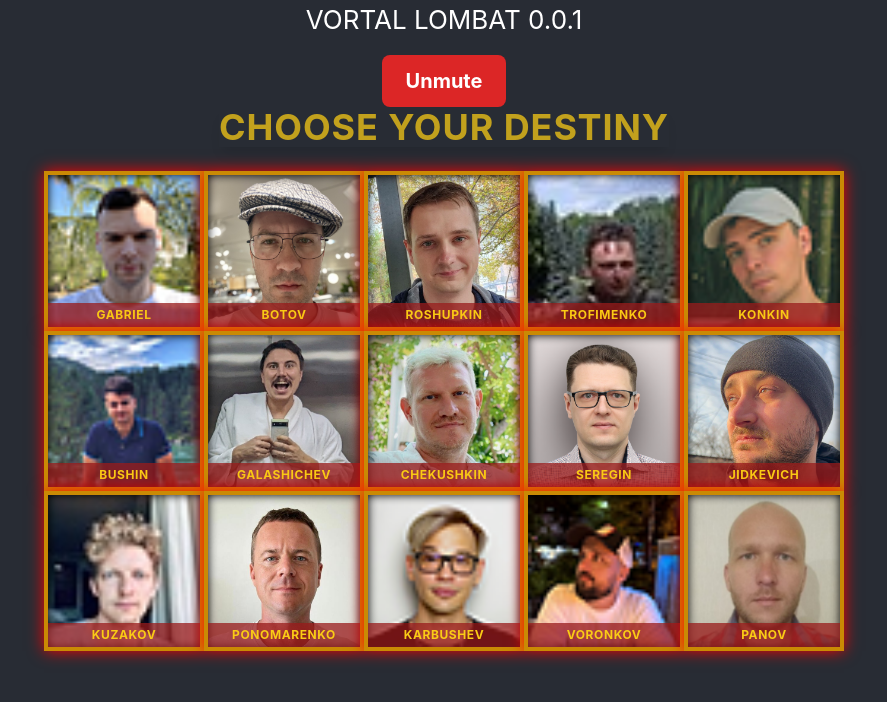
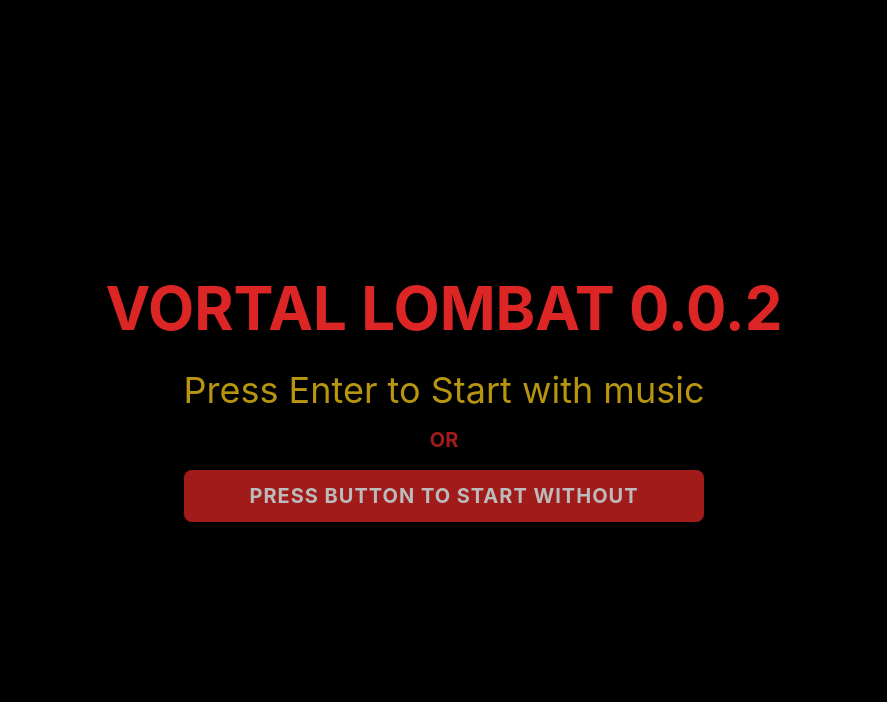
Before and after one commit to iseekyouu/vortal-lombat, a React (Create React App) app in the folder client/: page / in a window 1280 px wide. Shown: the top 702 px of the page, without its empty margins (196-1083 px from the left). Built offline with nearby package versions, Linux system fonts and the light colour scheme.

Commit message:
start screen

```diff
--- a/client/src/App.tsx
+++ b/client/src/App.tsx
@@ -7,32 +7,16 @@ import Fighters from './Fighters';
 import VersusScreen from './VersusScreen';
 import WinnerScreen from './WinnerScreen';
 import MainTheme from './audio/main_theme.m4a';
+import AudioPlayer from './AudioPlayer';
+import StartScreen from './StartScreen';
 
-const MainLayout: React.FC<{ children: React.ReactNode }> = ({ children }) => {
-  const audioRef = React.useRef<HTMLAudioElement>(null);
-  const [isPlaying, setIsPlaying] = React.useState(false);
-
-  const handlePlay = () => {
-    if (audioRef.current) {
-      audioRef.current.play();
-      setIsPlaying(!isPlaying);
-    }
-  };
-
+const MainLayout: React.FC<{ children: React.ReactNode, muted?: boolean }> = ({ children, muted }) => {
   return (
     <div className="App">
       <header className="App-header">
-        <p>VORTAL LOMBAT 0.0.1</p>
-        <audio ref={audioRef} src={MainTheme} autoPlay loop />
-
-      {/* Mute/Unmute Button */}
-      <button
-        onClick={handlePlay}
-        className="mt-4 px-6 py-3 bg-red-600 text-white font-bold text-xl rounded-lg hover:bg-red-800"
-      >
-        {isPlaying ? 'Mute' : 'Unmute'}
-      </button>
-
+        <p>
+          <AudioPlayer audioSrc={MainTheme} playOnStart={!muted} />
+        </p>
         <div className="h-screen w-full">
         {children}
         </div>
@@ -42,6 +26,7 @@ const MainLayout: React.FC<{ children: React.ReactNode }> = ({ children }) => {
 };
 
 const SCREENS = {
+  START: 4,
   PLAYERS: 0,
   FIGHT: 1,
   VERSUS: 2,
@@ -51,11 +36,10 @@ const SCREENS = {
 function App() {
   const [selectedFighter, setSelectedFighter] = React.useState<Fighter | null>(Fighters[0]);
   const [hideFighters, setHideFighters] = React.useState(false);
-  const [currentScreen, setCurrentScreen] = React.useState(SCREENS.PLAYERS);
+  const [currentScreen, setCurrentScreen] = React.useState(SCREENS.START);
   const [player2, setPlayer2] = React.useState<Fighter>(Fighters[1]);
   const [winner, setWinner] = React.useState<Fighter>(Fighters[0]);
-
-
+  const [muted, setMuted] = React.useState(false);
 
   function chooseFighter(fighter: Fighter) {
     setSelectedFighter(fighter);
@@ -72,6 +56,7 @@ function App() {
     chooseFighter={chooseFighter}
     hideFighters={hideFighters}
     chooseFighter2={setPlayer2}
+    muted={muted}
   />
 
   const renderComponent = () => {
@@ -80,6 +65,13 @@ function App() {
     }
 
     switch (currentScreen) {
+      case SCREENS.START:
+        return <StartScreen onStart={(muted: boolean = false) => {
+          setCurrentScreen(SCREENS.PLAYERS)
+          if (muted) {
+            setMuted(true);
+          }
+        }}/>
       case SCREENS.PLAYERS:
         return renderPlayers();
       case SCREENS.VERSUS:
@@ -94,12 +86,17 @@ function App() {
         );
         case SCREENS.WIN:
           return <WinnerScreen winner={winner} />;
+
       default:
         return renderPlayers();
     }
   };
 
-  return <MainLayout> {renderComponent()}</MainLayout>
+  if (SCREENS.START === currentScreen) {
+    return renderComponent()
+  }
+
+  return <MainLayout muted={muted}> {renderComponent()}</MainLayout>
 }
 
 
--- /dev/null
+++ b/client/src/AudioPlayer.tsx
@@ -0,0 +1,73 @@
+import React, { useRef, useState } from 'react';
+
+interface AudioPlayerProps {
+  audioSrc: string; // Path to the audio file
+  playOnStart?: boolean;
+}
+
+const AudioPlayer: React.FC<AudioPlayerProps> = ({ audioSrc, playOnStart }) => {
+  const audioRef = useRef<HTMLAudioElement>(null);
+  const [isPlaying, setIsPlaying] = useState(false); // Manage play/pause state
+  const [volume, setVolume] = useState(1); // Volume state, default 1 (100%)
+
+  // Handle play/pause toggle
+  const handlePlay = () => {
+    if (audioRef.current) {
+      if (isPlaying) {
+        audioRef.current.pause(); // Pause the audio if it is currently playing
+      } else {
+        audioRef.current.play(); // Play the audio if it is currently paused
+      }
+      setIsPlaying(!isPlaying); // Toggle the play/pause state
+    }
+  };
+
+  // Handle volume change
+  const handleVolumeChange = (e: React.ChangeEvent<HTMLInputElement>) => {
+    const newVolume = parseFloat(e.target.value);
+    setVolume(newVolume);
+    if (audioRef.current) {
+      audioRef.current.volume = newVolume; // Set audio element volume
+    }
+  };
+
+  React.useEffect(() => {
+    if (playOnStart) {
+      handlePlay();
+    }
+  }, [])
+
+  return (
+    <div className="flex items-center space-x-4 mt-8"> {/* Flexbox container with space between items */}
+      {/* Toggle Play/Pause button */}
+      <button
+        onClick={handlePlay}
+        className="px-6 py-3 bg-red-600 text-white font-bold text-xl rounded-lg hover:bg-red-800"
+      >
+        {isPlaying ? 'Pause' : 'Play'}
+      </button>
+
+      {/* Volume control slider */}
+      <div className="flex items-center">
+        <label htmlFor="volume" className="text-xl text-yellow-400 mr-2">
+          Volume
+        </label>
+        <input
+          id="volume"
+          type="range"
+          min="0"
+          max="1"
+          step="0.01"
+          value={volume}
+          onChange={handleVolumeChange}
+          className="w-64"
+        />
+      </div>
+
+      {/* Audio element for background sound */}
+      <audio ref={audioRef} src={audioSrc} loop />
+    </div>
+  );
+};
+
+export default AudioPlayer;
--- /dev/null
+++ b/client/src/PlayerGridItem.tsx
@@ -0,0 +1,39 @@
+import Fighter from './Fighter';
+import PlayerSelectionSound from './audio/player_selection.mp3';
+import React from 'react';
+import useAudio from './useAudio';
+
+interface GridItemProps {
+  fighter: Fighter;
+  onSelect: (fighter: Fighter) => void;
+  isSelected: boolean;
+  choosingPlayer2: boolean; // New prop for player2 animation
+  muted?: boolean;
+}
+
+const GridItem: React.FC<GridItemProps> = ({
+  fighter, onSelect, isSelected, choosingPlayer2, muted,
+ }) => {
+  const { play, audioRef } = useAudio(PlayerSelectionSound, muted);
+
+  return (
+    <div
+      className={`relative h-40 w-40 bg-cover bg-center border-4
+        ${isSelected ? 'border-red-600 scale-110' : 'border-yellow-600 hover:scale-110'}
+        ${choosingPlayer2 ? 'animate-pulse' : ''}
+        shadow-xl transition-transform duration-300 hover:border-red-600`}
+      style={{ backgroundImage: `url(${fighter.avatar})`, boxShadow: "inset 0 0 10px black, 0 0 15px red" }}
+      onClick={() => onSelect(fighter)} // Handle item click
+      onMouseEnter={play} // Play sound on hover
+    >
+      <div className="absolute bottom-0 left-0 right-0 bg-red-800 bg-opacity-75 text-center text-yellow-400 font-bold text-xs uppercase tracking-wider py-1">
+        <span>{fighter.name}</span>
+      </div>
+
+      {/* Audio element for hover sound */}
+      <audio ref={audioRef} src={PlayerSelectionSound} />
+    </div>
+  );
+};
+
+export default GridItem;
--- a/client/src/PlayersScreen.tsx
+++ b/client/src/PlayersScreen.tsx
@@ -1,36 +1,15 @@
 import React, { useState, useEffect } from 'react';
 import fighters, { Fighter } from './Fighters'; // Keeping the original import
-
-interface GridItemProps {
-  fighter: Fighter;
-  onSelect: (fighter: Fighter) => void;
-  isSelected: boolean;
-  choosingPlayer2: boolean; // New prop for player2 animation
-}
+import PlayerGridItem from './PlayerGridItem';
 
 interface GridProps {
   chooseFighter: (fighter: Fighter) => void;
   hideFighters: boolean;
   chooseFighter2: (fighter: Fighter) => void;
+  muted?: boolean;
 }
 
-// GridItem Component
-const GridItem: React.FC<GridItemProps> = ({ fighter, onSelect, isSelected, choosingPlayer2 }) => (
-  <div
-    className={`relative h-40 w-40 bg-cover bg-center border-4
-      ${isSelected ? 'border-red-600 scale-110' : 'border-yellow-600 hover:scale-110'}
-      ${choosingPlayer2 ? 'animate-pulse' : ''}
-      shadow-xl transition-transform duration-300 hover:border-red-600`}
-    style={{ backgroundImage: `url(${fighter.avatar})`, boxShadow: "inset 0 0 10px black, 0 0 15px red" }}
-    onClick={() => onSelect(fighter)} // Handle item click
-  >
-    <div className="absolute bottom-0 left-0 right-0 bg-red-800 bg-opacity-75 text-center text-yellow-400 font-bold text-xs uppercase tracking-wider py-1">
-      <span>{fighter.name}</span>
-    </div>
-  </div>
-);
-
-const GridLayout: React.FC<GridProps> = ({ chooseFighter, hideFighters, chooseFighter2 }) => {
+const GridLayout: React.FC<GridProps> = ({ chooseFighter, hideFighters, chooseFighter2, muted }) => {
   const [selectedFighter, setSelectedFighter] = useState<Fighter | null>(null);
   const [choosingPlayer2, setChoosingPlayer2] = useState(false);
   const [shuffledFighters, setShuffledFighters] = useState<Fighter[]>([]);
@@ -89,12 +68,13 @@ const GridLayout: React.FC<GridProps> = ({ chooseFighter, hideFighters, chooseFi
 
       <div className="grid grid-cols-5 gap-0 p-0">
         {shuffledFighters.map((fighter) => (
-          <GridItem
+          <PlayerGridItem
             key={fighter.name}
             fighter={fighter}
             onSelect={handleSelectFighter}
             isSelected={selectedFighter?.name === fighter.name}
             choosingPlayer2={choosingPlayer2} // Pass the state to indicate player2 is being chosen
+            muted={muted}
           />
         ))}
       </div>
--- /dev/null
+++ b/client/src/StartScreen.tsx
@@ -0,0 +1,49 @@
+import React, { useEffect, useState } from 'react';
+
+const StartScreen: React.FC<{ onStart: (muted?: boolean) => void }> = ({ onStart }) => {
+  const [showMessage, setShowMessage] = useState(true);
+
+  // Listen for the "Enter" key press
+  useEffect(() => {
+    const handleKeyPress = (event: KeyboardEvent) => {
+      if (event.key === 'Enter') {
+        onStart(); // Call the onStart function when Enter is pressed
+      }
+    };
+
+    // Add event listener for keypress
+    document.addEventListener('keydown', handleKeyPress);
+
+    // Cleanup event listener on unmount
+    return () => {
+      document.removeEventListener('keydown', handleKeyPress);
+    };
+  }, [onStart]);
+
+  return (
+    <div className="flex flex-col items-center justify-center h-screen bg-black text-white">
+      <h1 className="text-6xl font-bold text-red-600 uppercase mb-8">
+        Vortal Lombat 0.0.2
+      </h1>
+
+      {/* Animated "Press Enter to Start" message */}
+      {showMessage && (
+        <div className="text-yellow-400 text-4xl animate-pulse flex content-center flex-col">
+          Press Enter to Start with music
+          <div className="text-xl font-bold text-red-600 uppercase text-center p-4">or</div>
+
+          {/* Button with the MK3 style */}
+          <button
+            onClick={() => onStart(true)}
+            className="px-6 py-3 bg-red-600 text-white text-xl font-bold rounded-lg uppercase tracking-wider
+                      hover:bg-red-800 hover:text-yellow-400 transition-all duration-300 shadow-lg"
+          >
+            Press button to start without
+          </button>
+        </div>
+      )}
+    </div>
+  );
+};
+
+export default StartScreen;
--- /dev/null
+++ b/client/src/useAudio.ts
@@ -0,0 +1,20 @@
+import { useRef } from 'react';
+
+// Custom hook for handling audio playback
+const useAudio = (audioSrc: string, muted?: boolean) => {
+  const audioRef = useRef<HTMLAudioElement>(null);
+
+  // Play the audio
+  const play = () => {
+    if (audioRef.current) {
+      audioRef.current.currentTime = 0; // Rewind to start
+      if (!muted) {
+        audioRef.current.play();
+      }
+    }
+  };
+
+  return { play, audioRef };
+};
+
+export default useAudio;
```
Also changed, not shown: 1 other file (tests, documents, lock files or other folders).
